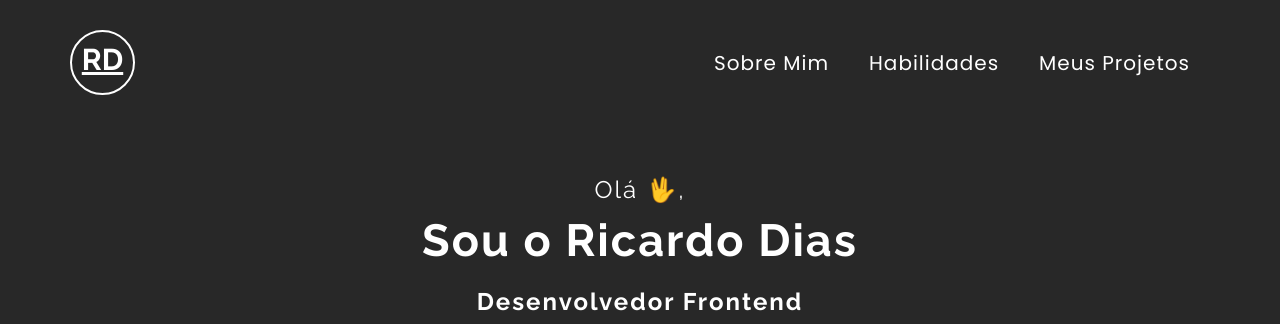
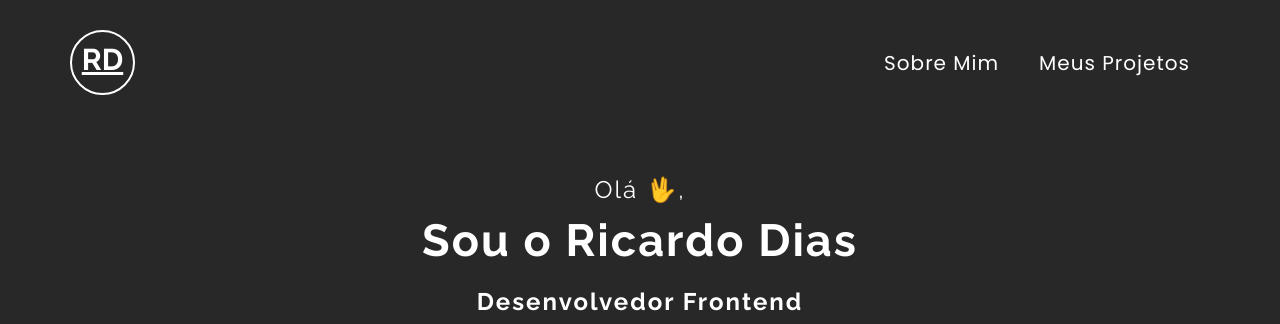
Before and after one commit to devemdobro/portfolio, a plain HTML site: page index.html in a window 1280 px wide. Shown: the top 324 px of the page. Drawn offline with nearby package versions, Linux system fonts and the light colour scheme.

Commit message:
remove o menu de habilidades

```diff
--- a/index.html
+++ b/index.html
@@ -40,7 +40,6 @@
           </label>
           <ul>
             <li><a href="#sobre-mim">Sobre mim</a></li>
-            <li><a href="#habilidades">Habilidades</a></li>
             <li><a href="#projetos">Meus projetos</a></li>
           </ul>
         </nav>
```
